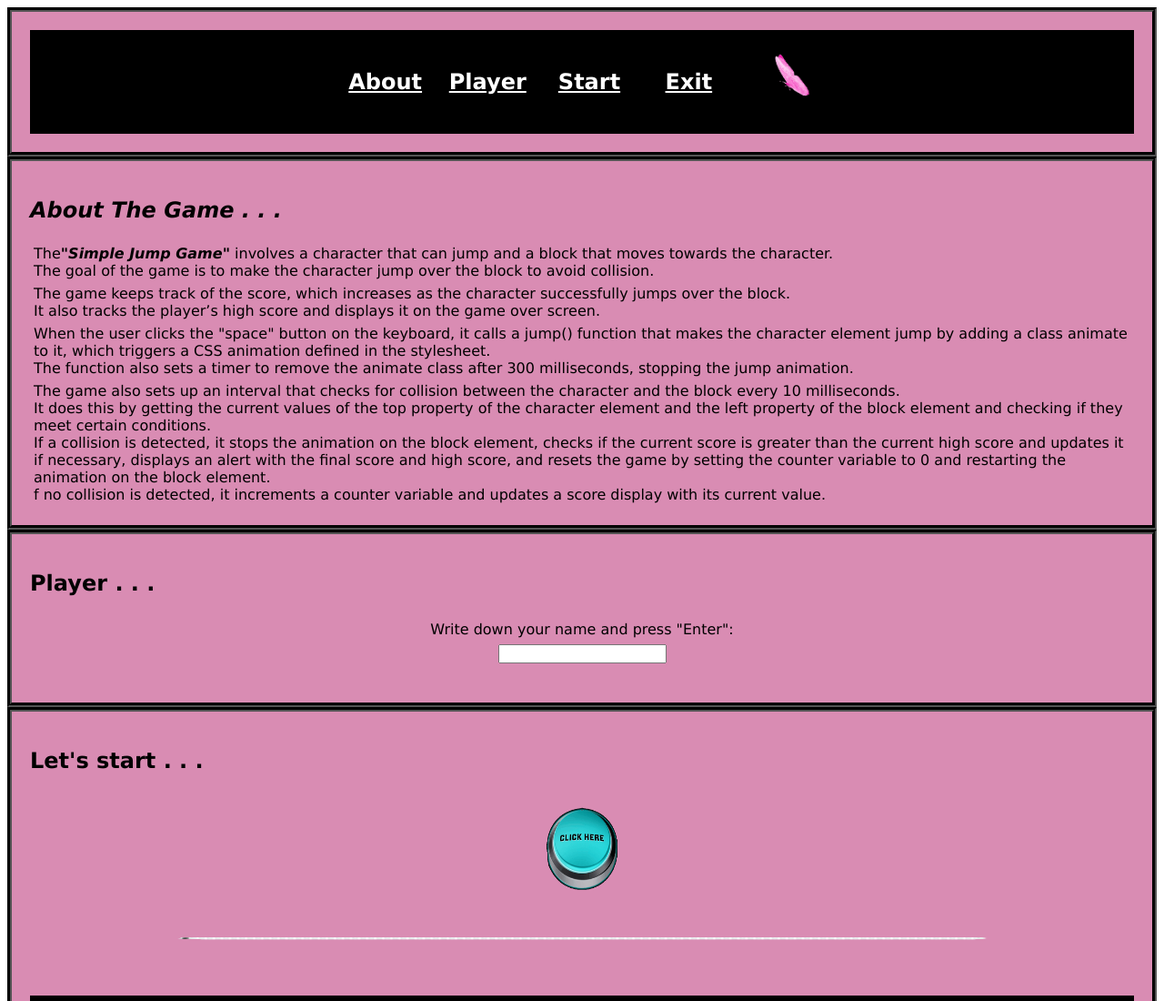
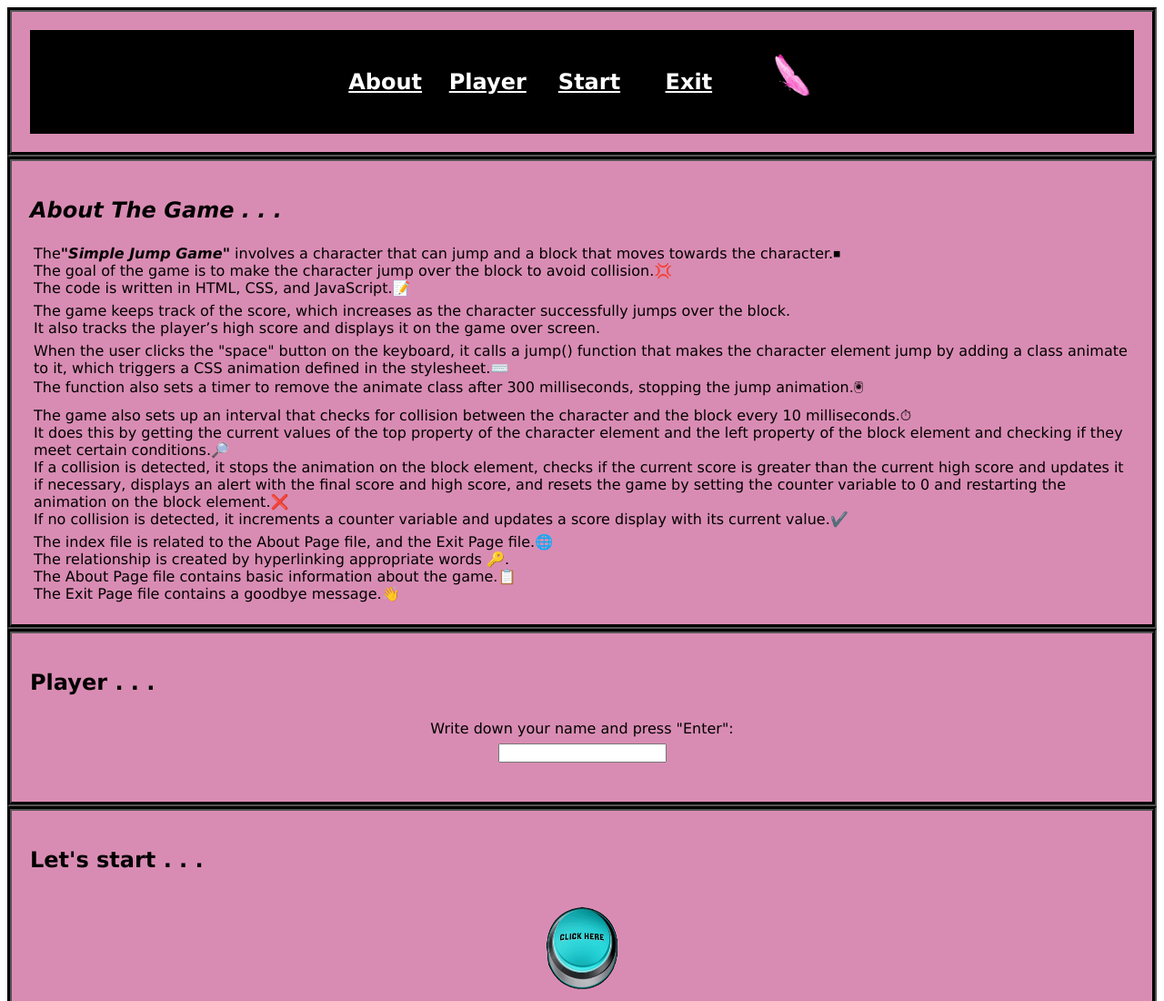
Before and after one commit to JelenaMilivojevicJM/Simple-Jump-Game_HTML-CSS-JavaScript, a plain HTML site: page AboutPage.html in a window 1280 px wide. Shown: the top 1100 px of the page at 91% size. Drawn offline with Linux system fonts and the light colour scheme.

Commit message:
Second commit

```diff
--- a/AboutPage.html
+++ b/AboutPage.html
@@ -48,8 +48,9 @@
 <h2><em><strong><a id="about"></a><font face="Verdana, Geneva, sens-serif">About The Game . . .</font></strong></em></h2>
 <table width="100%" height="50" border ="0" cellspacing="2" cellpadding="2" bgcolor="#d98cb3">
 	<tr>
-		<td align="left"><font face="Verdana, Geneva, sens-serif">The<em><strong>"Simple Jump Game"</strong></em> involves a character that can jump and a block that moves towards the character.<br>
-		The goal of the game is to make the character jump over the block to avoid collision.</font>
+		<td align="left"><font face="Verdana, Geneva, sens-serif">The<em><strong>"Simple Jump Game"</strong></em> involves a character that can jump and a block that moves towards the character.⏹<br>
+		The goal of the game is to make the character jump over the block to avoid collision.💢<br>
+		The code is written in HTML, CSS, and JavaScript.📝</font>
 		</td>
 	</tr>
 	<tr>
@@ -57,15 +58,22 @@
 		It also tracks the player’s high score and displays it on the game over screen.</font></td>
 	</tr>
 	<tr>
-	<td align="left"><font face="Verdana, Geneva, sens-serif">When the user clicks the "space" button on the keyboard, it calls a jump() function that makes the character element jump by adding a class animate to it, which triggers a CSS animation defined in the stylesheet.<br>
-	The function also sets a timer to remove the animate class after 300 milliseconds, stopping the jump animation.</font>
+	<td align="left"><font face="Verdana, Geneva, sens-serif">When the user clicks the "space" button on the keyboard, it calls a jump() function that makes the character element jump by adding a class animate to it, which triggers a CSS animation defined in the stylesheet.⌨️<br>
+	The function also sets a timer to remove the animate class after 300 milliseconds, stopping the jump animation.🖲</font>
 	</td>
 	</tr>
 	<tr>
-	<td align="left"><font face="Verdana, Geneva, sens-serif">The game also sets up an interval that checks for collision between the character and the block every 10 milliseconds.<br>
-	It does this by getting the current values of the top property of the character element and the left property of the block element and checking if they meet certain conditions.<br>
-	If a collision is detected, it stops the animation on the block element, checks if the current score is greater than the current high score and updates it if necessary, displays an alert with the final score and high score, and resets the game by setting the counter variable to 0 and restarting the animation on the block element.<br>
-	f no collision is detected, it increments a counter variable and updates a score display with its current value.</font>
+	<td align="left"><font face="Verdana, Geneva, sens-serif">The game also sets up an interval that checks for collision between the character and the block every 10 milliseconds.⏱<br>
+	It does this by getting the current values of the top property of the character element and the left property of the block element and checking if they meet certain conditions.🔎<br>
+	If a collision is detected, it stops the animation on the block element, checks if the current score is greater than the current high score and updates it if necessary, displays an alert with the final score and high score, and resets the game by setting the counter variable to 0 and restarting the animation on the block element.❌<br>
+	If no collision is detected, it increments a counter variable and updates a score display with its current value.✔️</font>
+ </td>
+ </tr>
+ 	<tr>
+	<td align="left"><font face="Verdana, Geneva, sens-serif">The index file is related to the About Page file, and the Exit Page file.🌐<br>
+	The relationship is created by hyperlinking appropriate words 🔑.<br>
+	The About Page file contains basic information about the game.📋<br>
+	The Exit Page file contains a goodbye message.👋</font>
  </td>
  </tr>
 </table>
```
Also changed, not shown: index.html (+18 -6 lines), style.css (+9 -0 lines), ExampleImageGame1.jpg (added), ExampleImageGame2.jpg (added), ExampleImageGame3.jpg (added), ExampleImageGame4.jpg (added), 1 other file.
